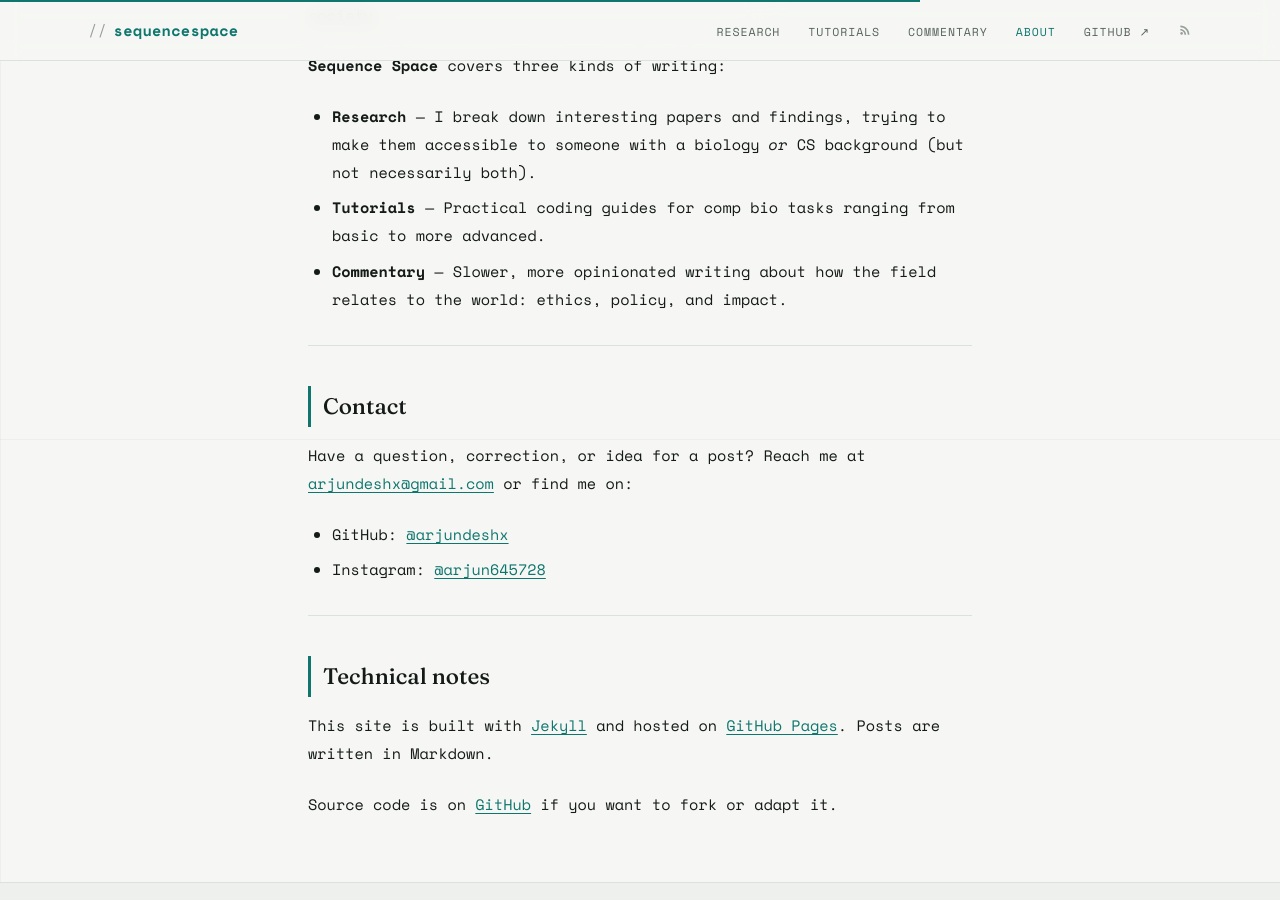
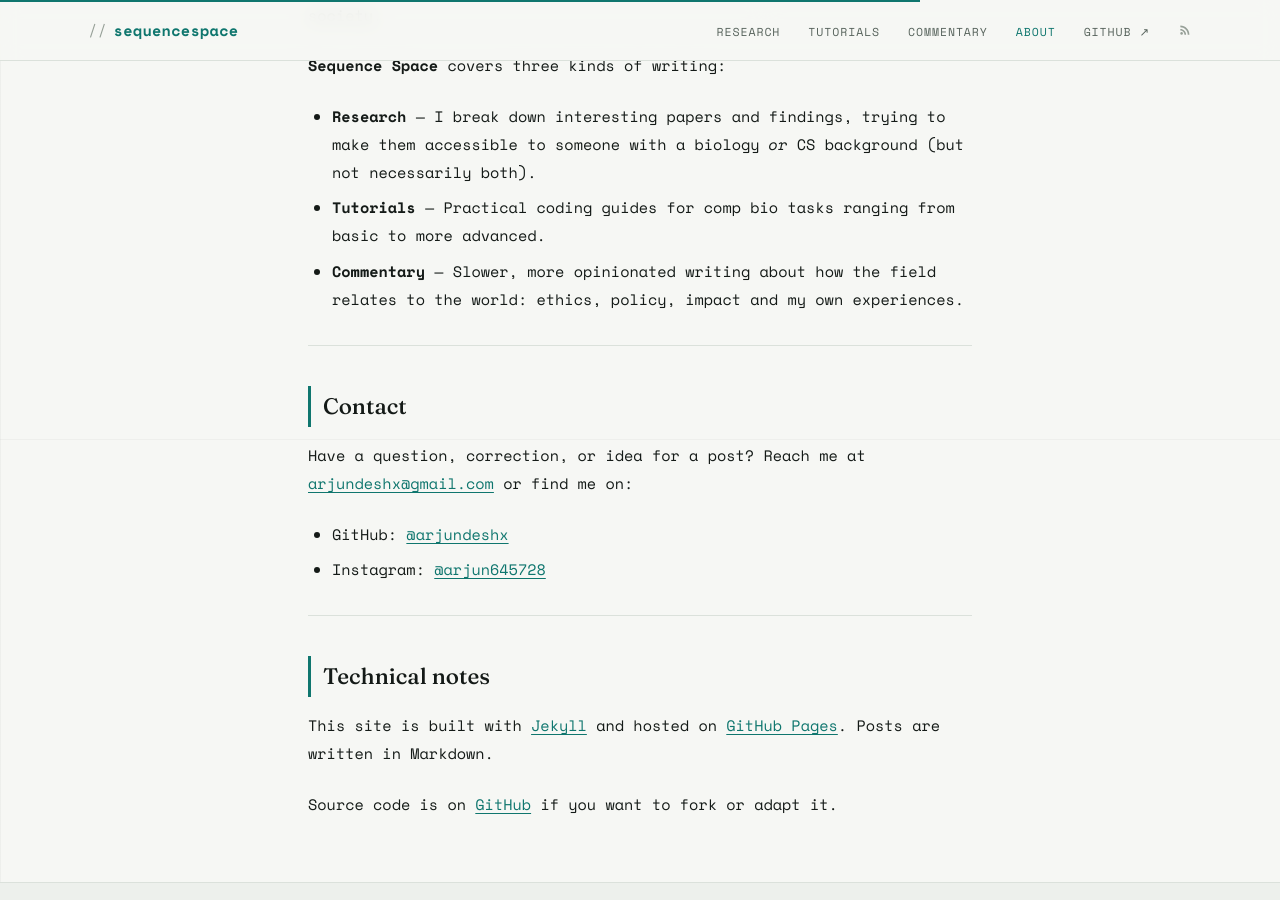
Before and after one commit to arjundeshx/sequencespace, a Jekyll site: the page built from about.md, in a window 1280 px wide and 900 px high, scrolled down 460 px. Built offline with Jekyll 4.4.1, drawn with Linux system fonts in a browser that asks for light colours.

Commit message:
Update about.md

```diff
--- a/about.md
+++ b/about.md
@@ -13,7 +13,7 @@ I'm a student studying computational biology: I'm particularly interested in str
 
 - **Research** — I break down interesting papers and findings, trying to make them accessible to someone with a biology *or* CS background (but not necessarily both).
 - **Tutorials** — Practical coding guides for comp bio tasks ranging from basic to more advanced.
-- **Commentary** — Slower, more opinionated writing about how the field relates to the world: ethics, policy, and impact.
+- **Commentary** — Slower, more opinionated writing about how the field relates to the world: ethics, policy, impact and my own experiences.
 
 ---
 
```
